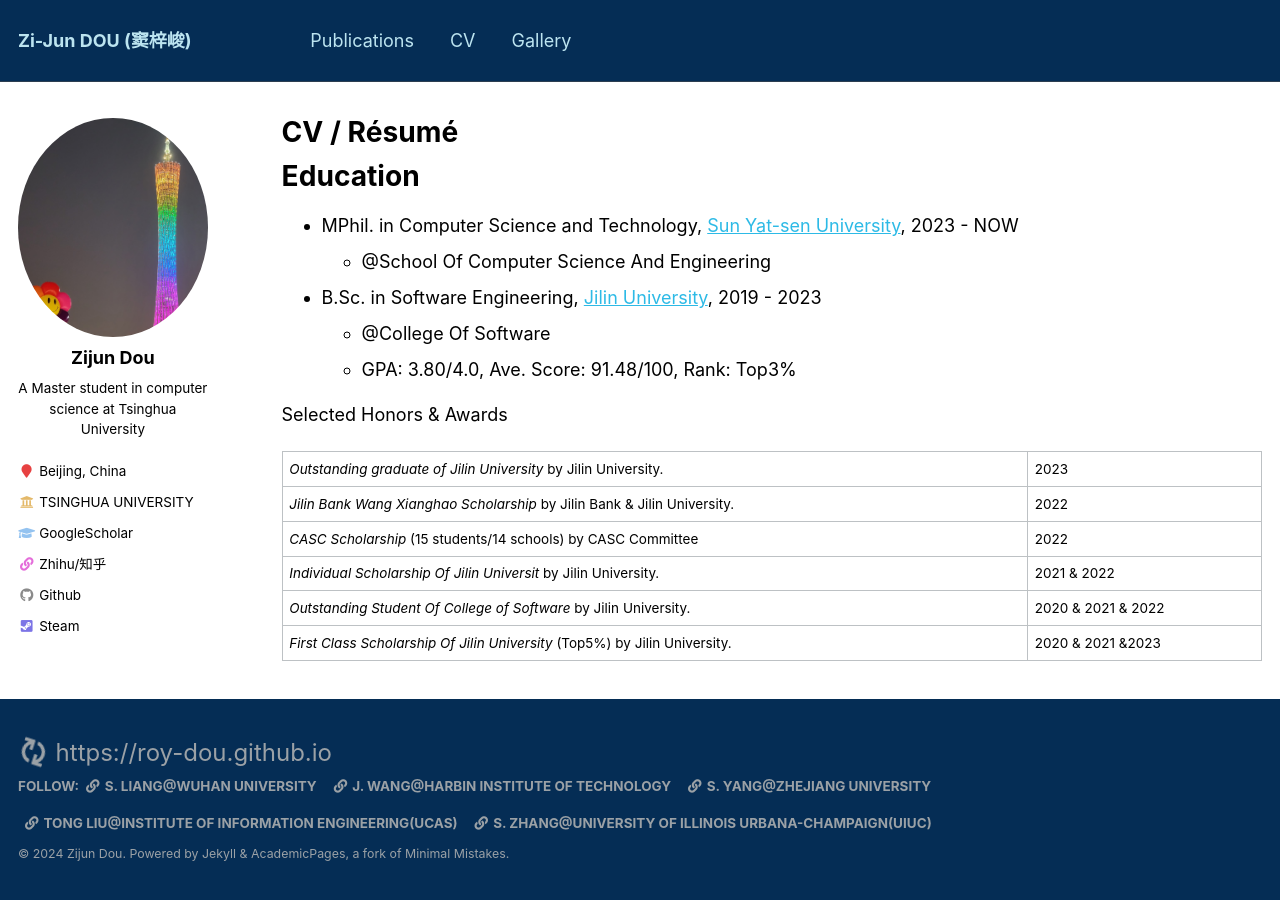
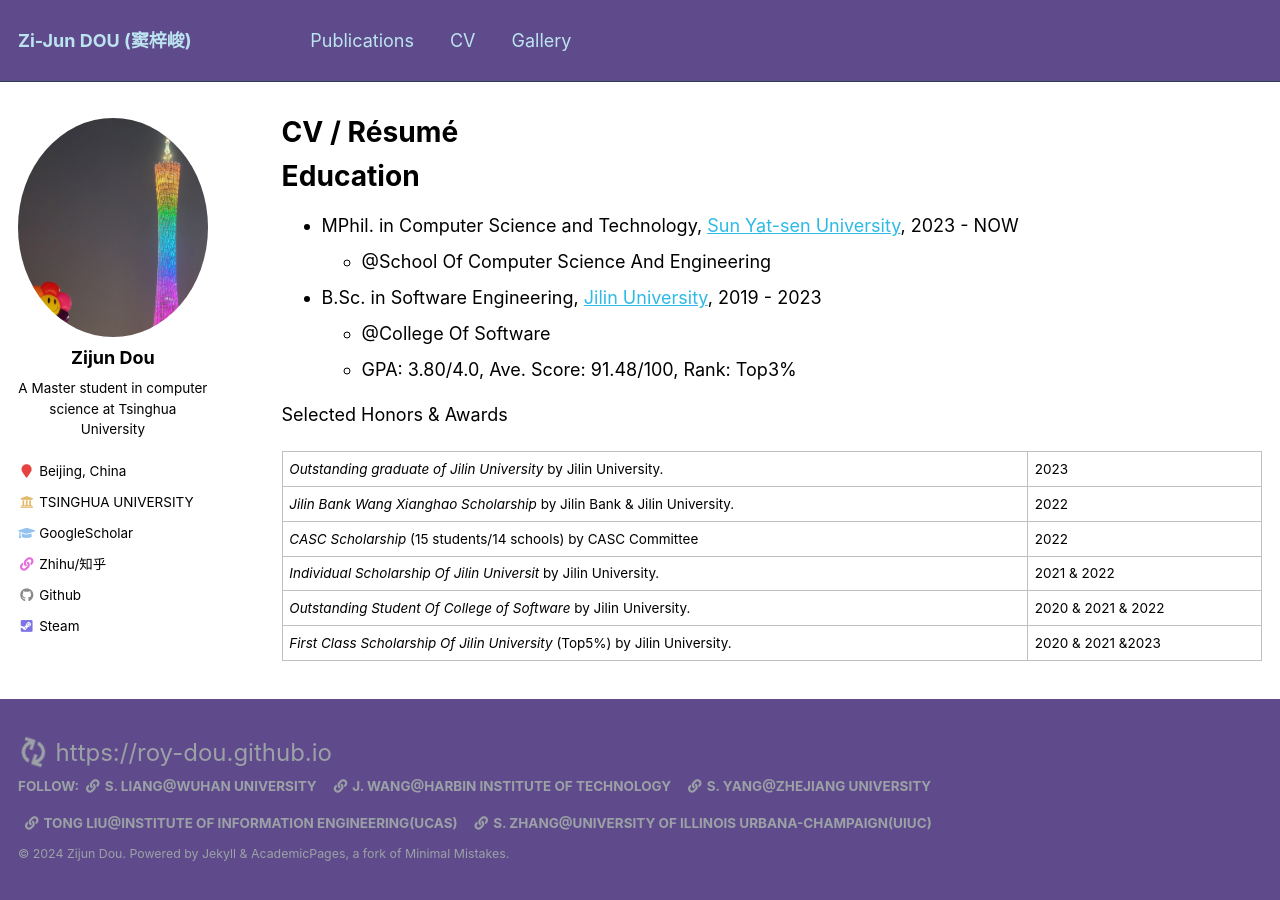
Before and after one commit to ROY-DOU/ROY-DOU.github.io, a Jekyll site: the page built from _pages/cv.md, in a window 1280 px wide. Built offline with Jekyll 4.4.1, drawn with Linux system fonts in a browser that asks for light colours.

Commit message:
Update background color

```diff
--- a/_sass/_variables.scss
+++ b/_sass/_variables.scss
@@ -55,8 +55,8 @@ $lighter-gray               : mix(#fff, $gray, 90%);
 
 $body-color                 : #fff;
 $background-color           : #ffffff;
-$header-background-color    : #052d55;
-$footer-background-color    : #052d55;
+$header-background-color    : #5f4b8b;
+$footer-background-color    : #5f4b8b;
 $button-color               : #205a94;
 $social-button-mobile-color : #205a94;
 $code-background-color      : #127fec;
```
